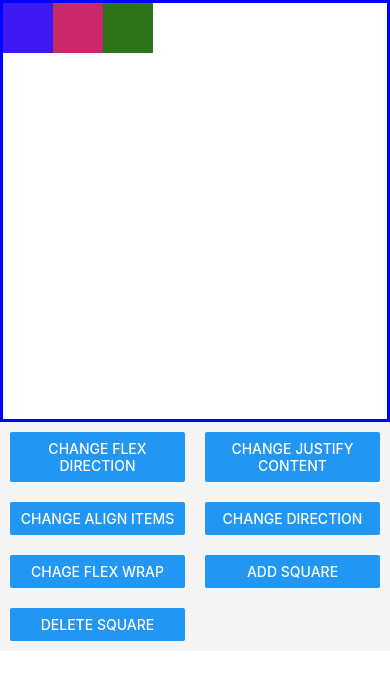
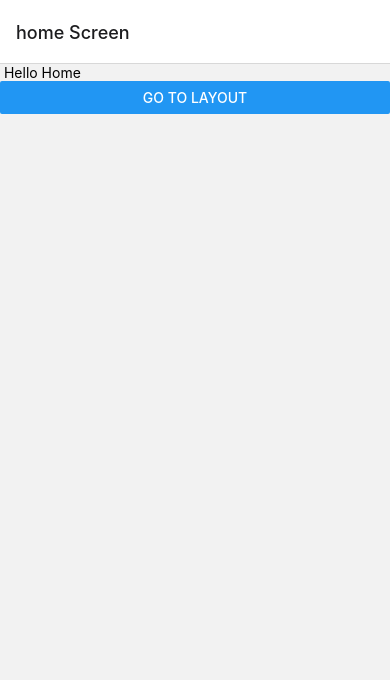
Before and after one commit to HYUNKYUNGNOH/Props_201801351, a React Native app in the folder Final/: screen /Home in a window 390 px wide. Shown: the top 680 px of the page. Built offline with nearby package versions, Linux system fonts and the light colour scheme.

Commit message:
Home화면 추가

```diff
--- a/Final/App.js
+++ b/Final/App.js
@@ -2,126 +2,10 @@
 import { Button, View, ScrollView, StyleSheet, Text, Image, ImageBackground } from "react-native";
 import Constants from 'expo-constants';
 import { useState } from "react";
+import MainStackNavigator from "./routes/MainStackNavigator";
 
 const App = () => {
-    const flexDirections= ['row', 'row-reverse', 'column', 'column-reverse'];
-    const justifyContents = [
-      'flex-start',
-      'flex-end',
-      'center',
-      'space-between',
-      'space-around',
-      'space-evenly',
-    ];
-    const alignItems = ['flex-start', 'flex-end', 'center', 'stretch', 'baseline'];
-    const wraps = ['nowrap', 'wrap', 'wrap-reverse'];
-    const directions = ['inherit', 'ltr', 'rtl'];
 
-    const [flexDirection, setFlexDirection] = useState(0);
-    const [justifyContent, setjustifyContent] = useState(0);
-    const [alignItem, setAlignItem] = useState(0);
-    const [wrap, setwrap] = useState(0);
-    const [direction, setdirection] = useState(0);
-
-    const hookedStyles = {
-
-      flexDirection: flexDirections[flexDirection],
-      justifyContent: justifyContents [justifyContent],
-      alignItems: alignItems[alignItem],
-      flexWrap: wraps[wrap],
-      direction: directions[direction],
+    return <MainStackNavigator/>;
 }
-
-    const changeSetting = (value, options, setterfunction) => {
-      var targetValue = 0;
-      if (value == options.length - 1) {
-        targetValue = 0;
-      } else {
-        targetValue = value + 1;
-      }
-      setterfunction(targetValue);
-      console.log(options[targetValue]);
-    };
-
-    const Square = () => {
-      const sqStyle = {
-        width: 50,
-        height: 50,
-        backgroundColor:randomHexColor(),
-      };
-      return <View style={sqStyle} />;
-    };
-    const [squares, setSquares] = useState([Square(), Square(), Square()]);
-
-    return (<>
-      <View style={{paddingTop:Constants.statusBarHeight}}></View>
-      <View style={[styles.container, styles.playingSpace, hookedStyles]}>
-        { squares.map(elem => elem) }
-      </View>
-
-      <ScrollView style={[styles.container]}>
-        <View style = {[styles.controlSpace]}>
-          <View style={[styles.buttonView]}>
-            <Button title="CHANGE FLEX DIRECTION"
-              onPress={() => changeSetting(flexDirection, flexDirections, setFlexDirection)}
-            />
-          </View>
-
-          <View style={[styles.buttonView]}>
-            <Button title="CHANGE JUSTIFY CONTENT"
-              onPress={() => changeSetting(justifyContent, justifyContents , setjustifyContent)}
-            />
-          </View>
-          <View style={[styles.buttonView]}>
-            <Button title="CHANGE ALIGN ITEMS"
-              onPress={() => changeSetting(alignItem, alignItems, setAlignItem)}
-              />
-          </View>
-          <View style={[styles.buttonView]}>
-            <Button title="CHANGE DIRECTION"
-              onPress={() => changeSetting(direction, directions , setdirection)}
-              />
-          </View>
-          <View style={[styles.buttonView]}>
-            <Button title="CHAGE FLEX WRAP"
-              onPress={() => changeSetting(wrap, wraps , setwrap)}
-              />
-          </View>
-          <View style={[styles.buttonView]}>
-            <Button title="ADD SQUARE"
-              onPress={() => setSquares([...squares, Square()])}/>
-          </View>
-          <View style={[styles.buttonView]}>
-            <Button title="DELETE SQUARE"
-              onPress={() => setSquares(squares.filter((v,i) => i != squares.length - 1))}/>
-          </View>
-        </View>
-
-      </ScrollView>
-    </>);
-  }
-  const styles = StyleSheet.create({
-    container: {
-      height: '50%'
-    },
-    playingSpace: {
-      backgroundColor: 'white',
-      borderColor: 'blue',
-      borderWidth: 3
-    },
-    controlSpace: {
-      backgroundColor: '#F5F5F5',
-      flexDirection: 'row',
-      flexWrap: 'wrap'
-    },
-    buttonView: {
-      width:'50%',
-      padding:10
-    }
-  });
-  const randomHexColor = () => {
-    return '#000000'.replace(/0/g, () => {
-      return (~~(Math.random() * 16)).toString(16);
-    });
-  };
 export default App;
--- a/Final/package.json
+++ b/Final/package.json
@@ -9,10 +9,14 @@
     "web": "expo start --web"
   },
   "dependencies": {
+    "@react-navigation/native": "^6.0.16",
+    "@react-navigation/stack": "^6.3.7",
     "expo": "~47.0.8",
     "expo-status-bar": "~1.4.2",
     "react": "18.1.0",
-    "react-native": "0.70.5"
+    "react-native": "0.70.5",
+    "react-native-safe-area-context": "^4.4.1",
+    "react-native-screens": "~3.18.0"
   },
   "devDependencies": {
     "@babel/core": "^7.12.9"
--- /dev/null
+++ b/Final/routes/MainStackNavigator.js
@@ -0,0 +1,25 @@
+import * as React from 'react';
+import { NavigationContainer } from '@react-navigation/native';
+import { createStackNavigator } from '@react-navigation/stack';
+
+import Layout from '../screens/Layout';
+import Home from '../screens/Home';
+
+
+
+const Stack = createStackNavigator();
+function MainStackNavigator() {
+    return (
+        <NavigationContainer>
+            <Stack.Navigator
+                initialRouteName='Home'
+            >
+                <Stack.Screen name = "Home" component={Home} options={{ title: 'home Screen'}}/>
+                <Stack.Screen name = "Layout" component={Layout} options={{ title: 'layout Screen'}}/>
+
+
+            </Stack.Navigator>
+        </NavigationContainer>
+    )
+}
+export default MainStackNavigator
--- /dev/null
+++ b/Final/screens/Home.js
@@ -0,0 +1,17 @@
+import React from "react";
+import {Text, Button, View, StyleSheet} from 'react-native';
+
+function Home({navigation}) {
+    return (
+        <>
+            <Text> Hello Home </Text>
+            <Button
+                title = "Go to Layout"
+                onPress={() => navigation.navigate('Layout')}
+            />
+        </>
+
+    );
+}
+
+export default Home
--- /dev/null
+++ b/Final/screens/Layout.js
@@ -0,0 +1,127 @@
+import React from "react";
+import { Button, View, ScrollView, StyleSheet, Text, Image, ImageBackground } from "react-native";
+import Constants from 'expo-constants';
+import { useState } from "react";
+
+const App = () => {
+  const flexDirections= ['row', 'row-reverse', 'column', 'column-reverse'];
+  const justifyContents = [
+    'flex-start',
+    'flex-end',
+    'center',
+    'space-between',
+    'space-around',
+    'space-evenly',
+  ];
+  const alignItems = ['flex-start', 'flex-end', 'center', 'stretch', 'baseline'];
+  const wraps = ['nowrap', 'wrap', 'wrap-reverse'];
+  const directions = ['inherit', 'ltr', 'rtl'];
+
+  const [flexDirection, setFlexDirection] = useState(0);
+  const [justifyContent, setjustifyContent] = useState(0);
+  const [alignItem, setAlignItem] = useState(0);
+  const [wrap, setwrap] = useState(0);
+  const [direction, setdirection] = useState(0);
+
+  const hookedStyles = {
+
+    flexDirection: flexDirections[flexDirection],
+    justifyContent: justifyContents [justifyContent],
+    alignItems: alignItems[alignItem],
+    flexWrap: wraps[wrap],
+    direction: directions[direction],
+  }
+
+  const changeSetting = (value, options, setterfunction) => {
+    var targetValue = 0;
+    if (value == options.length - 1) {
+      targetValue = 0;
+    } else {
+      targetValue = value + 1;
+    }
+    setterfunction(targetValue);
+    console.log(options[targetValue]);
+  };
+
+  const Square = () => {
+    const sqStyle = {
+      width: 50,
+      height: 50,
+      backgroundColor:randomHexColor(),
+    };
+    return <View style={sqStyle} />;
+  };
+  const [squares, setSquares] = useState([Square(), Square(), Square()]);
+
+  return (<>
+    <View style={{paddingTop:Constants.statusBarHeight}}></View>
+    <View style={[styles.container, styles.playingSpace, hookedStyles]}>
+      { squares.map(elem => elem) }
+    </View>
+
+    <ScrollView style={[styles.container]}>
+      <View style = {[styles.controlSpace]}>
+        <View style={[styles.buttonView]}>
+          <Button title="CHANGE FLEX DIRECTION"
+            onPress={() => changeSetting(flexDirection, flexDirections, setFlexDirection)}
+          />
+        </View>
+
+        <View style={[styles.buttonView]}>
+          <Button title="CHANGE JUSTIFY CONTENT"
+            onPress={() => changeSetting(justifyContent, justifyContents , setjustifyContent)}
+          />
+        </View>
+        <View style={[styles.buttonView]}>
+          <Button title="CHANGE ALIGN ITEMS"
+            onPress={() => changeSetting(alignItem, alignItems, setAlignItem)}
+            />
+        </View>
+        <View style={[styles.buttonView]}>
+          <Button title="CHANGE DIRECTION"
+            onPress={() => changeSetting(direction, directions , setdirection)}
+            />
+        </View>
+        <View style={[styles.buttonView]}>
+          <Button title="CHAGE FLEX WRAP"
+            onPress={() => changeSetting(wrap, wraps , setwrap)}
+            />
+        </View>
+        <View style={[styles.buttonView]}>
+          <Button title="ADD SQUARE"
+            onPress={() => setSquares([...squares, Square()])}/>
+        </View>
+        <View style={[styles.buttonView]}>
+          <Button title="DELETE SQUARE"
+            onPress={() => setSquares(squares.filter((v,i) => i != squares.length - 1))}/>
+        </View>
+      </View>
+
+    </ScrollView>
+  </>);
+}
+const styles = StyleSheet.create({
+  container: {
+    height: '50%'
+  },
+  playingSpace: {
+    backgroundColor: 'white',
+    borderColor: 'blue',
+    borderWidth: 3
+  },
+  controlSpace: {
+    backgroundColor: '#F5F5F5',
+    flexDirection: 'row',
+    flexWrap: 'wrap'
+  },
+  buttonView: {
+    width:'50%',
+    padding:10
+  }
+});
+const randomHexColor = () => {
+  return '#000000'.replace(/0/g, () => {
+    return (~~(Math.random() * 16)).toString(16);
+  });
+};
+export default App;
```
Also changed, not shown: 1 other file (tests, documents, lock files or other folders). Lines whose indentation alone changed are shown as unchanged.
